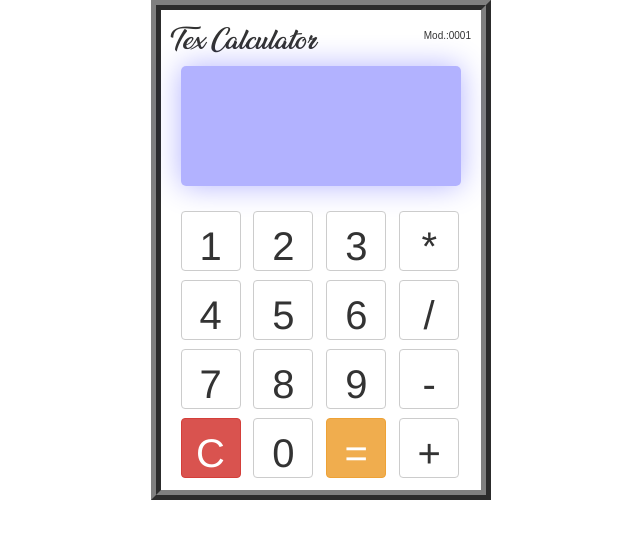
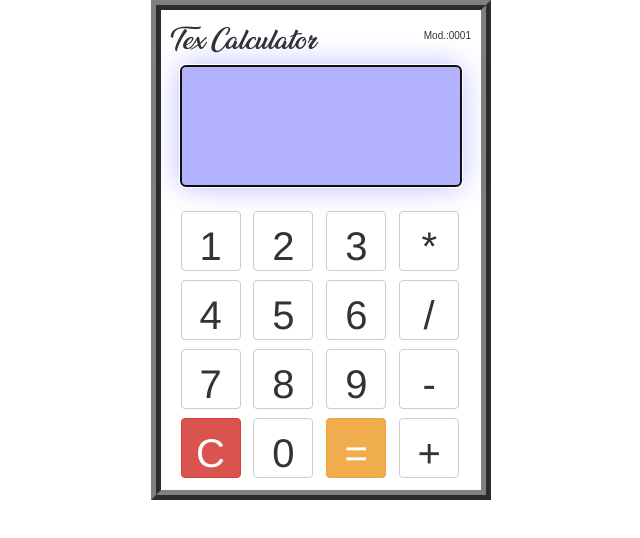
Before and after one commit to antoniotex/Calculadorajs, a plain HTML site: page index.html in a window 1280 px wide. Shown: the whole page, without its empty margins (319-959 px from the left). Drawn offline with nearby package versions, Linux system fonts and the light colour scheme.

Commit message:
add autofocus input

```diff
--- a/index.html
+++ b/index.html
@@ -42,7 +42,7 @@
         </div>
       </div>
       <form name="calc">
-       <input class="tela" type="text" name="tela">
+       <input class="tela" type="text" name="tela" autofocus>
       <div class="teclas">
         <input type="button" class="tecla btn btn-default" value="1" onclick="calcula(value)">
         <input type="button" class="tecla btn btn-default" value="2" onclick="calcula(value)">
```
